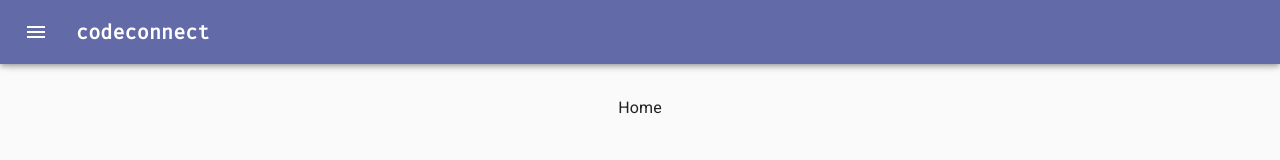
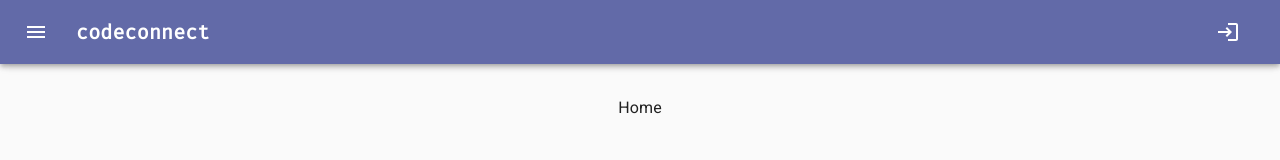
Before and after one commit to ma-lina/codeconnect, a React (Create React App) app in the folder client/: page / in a window 1280 px wide. Shown: the top 160 px of the page. Built offline with nearby package versions, Linux system fonts and the light colour scheme.

Commit message:
added a login button if no user logged in

```diff
--- a/client/src/Components/Navbar.tsx
+++ b/client/src/Components/Navbar.tsx
@@ -1,12 +1,14 @@
 import { AppBar, Avatar, Box, Toolbar, Tooltip, Typography } from "@mui/material";
 import IconButton from '@mui/material/IconButton'
 import MenuIcon from '@mui/icons-material/Menu';
+import LoginIcon from '@mui/icons-material/Login';
 import React, { useContext } from "react";
 import { AuthContext } from "../Context/AuthContext";
-import Logout from "./Logout";
+import { Navigate, useNavigate } from "react-router-dom";
 
 function Navbar() {
   const { user, userProfile, logOut } = useContext(AuthContext);
+  const navigateTo = useNavigate()
 
   return (
         <Box sx={{ flexGrow: 1 }}>
@@ -34,14 +36,27 @@ function Navbar() {
 
 
               </Typography>
-              {user &&
+              {user ?
                 <Box sx={{ flexGrow: 0 }}>
                 <Tooltip title="Logout">
                   <IconButton onClick={logOut} sx={{ p: 0 }}>
                     <Avatar alt={`Avatar of ${userProfile.firstName}`} src={userProfile.image}/>
                   </IconButton>
                 </Tooltip>
-                </Box>
+            </Box> :
+            <Box sx={{ flexGrow: 0 }}>
+              <Tooltip title="Login">
+                <IconButton
+                  size="large"
+                  edge="start"
+                  color="inherit"
+                  aria-label="login"
+                  onClick={() => navigateTo("/login")}
+                  sx={{ mr: 2, p: 0 }}>
+                  <LoginIcon/>
+                </IconButton>
+              </Tooltip>
+            </Box>
               }
         </Toolbar>
       </AppBar>
```
